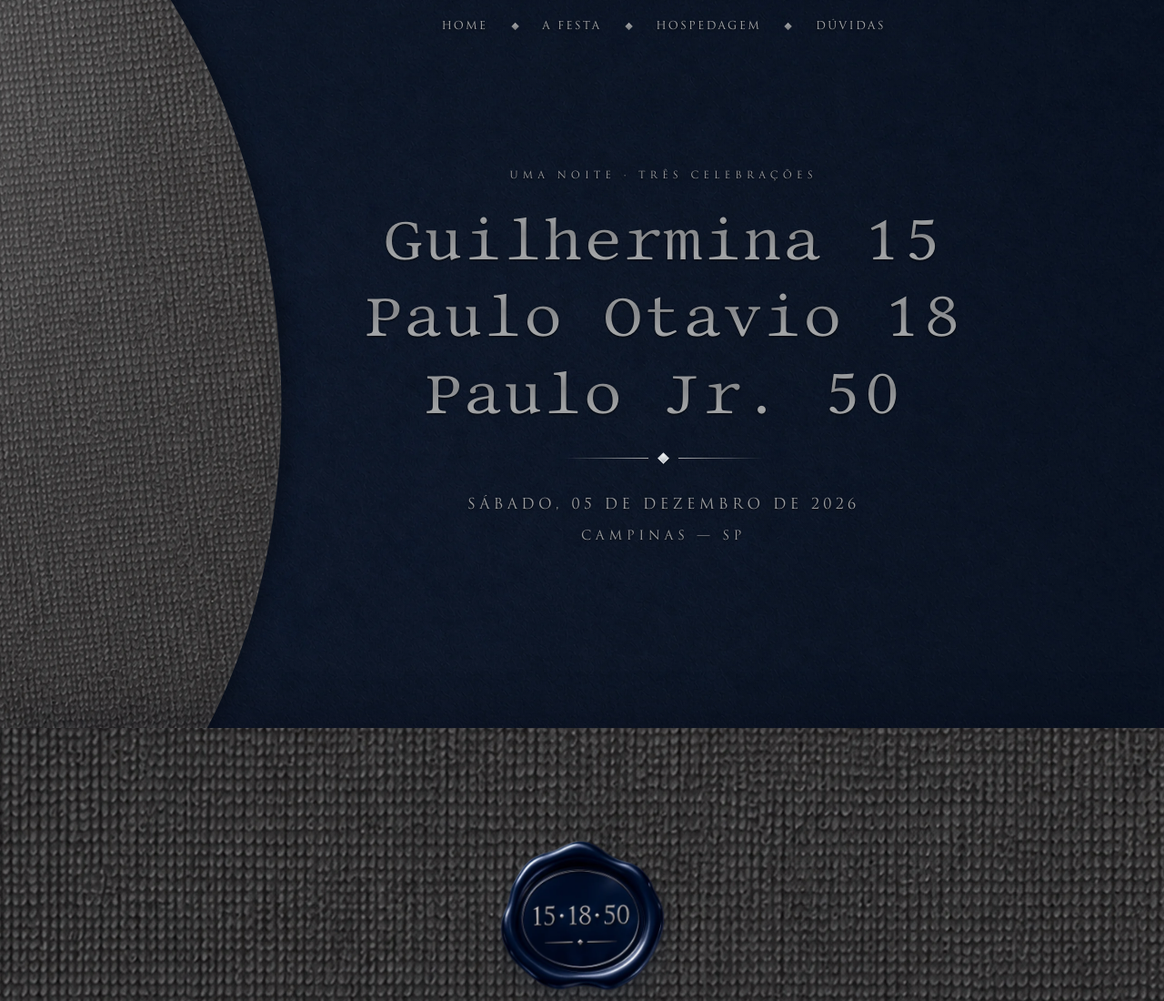
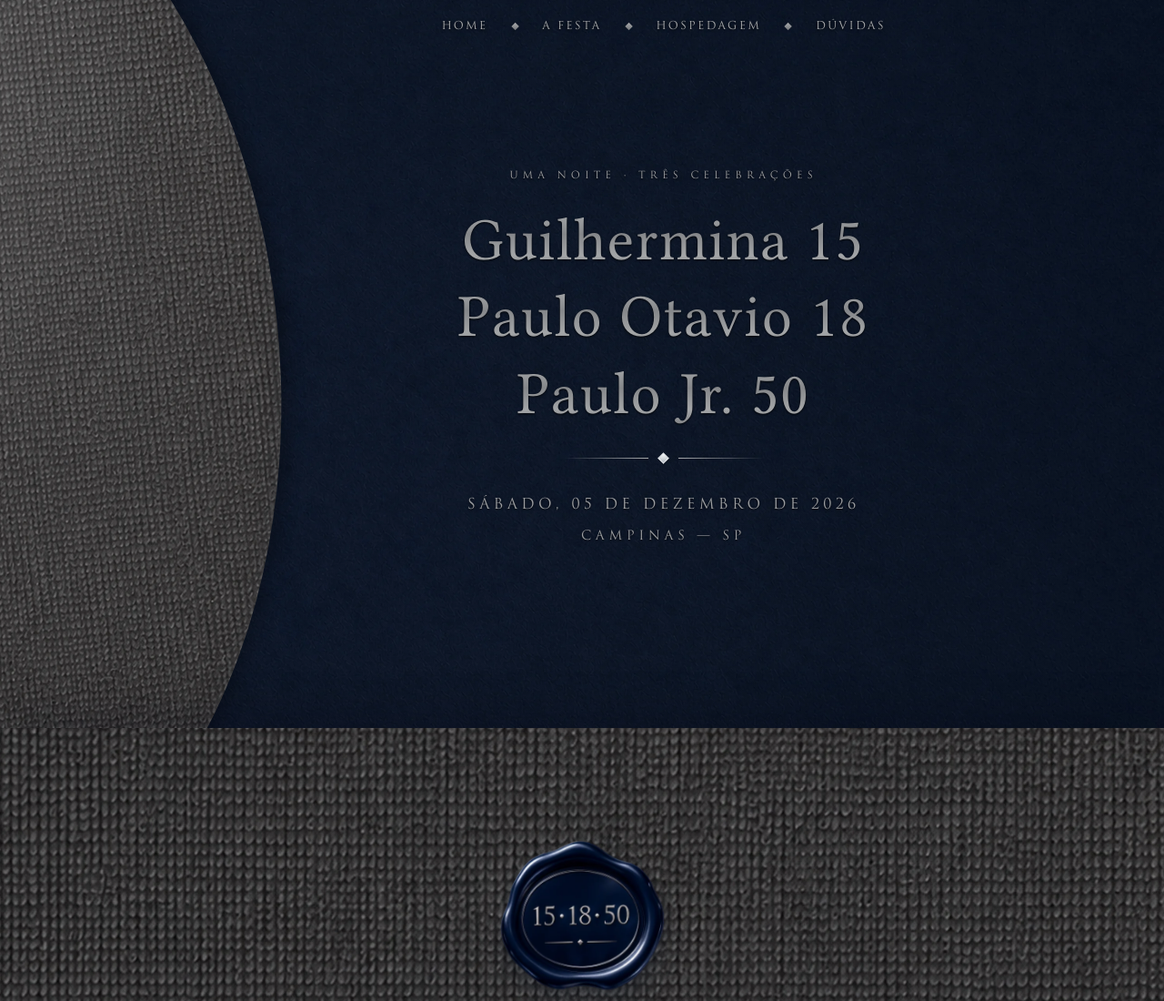
Before and after one commit to costanessa/gpp-dez2026, a plain HTML site: page index.html in a window 1280 px wide. Shown: the top 1100 px of the page at 91% size. Drawn offline with Linux system fonts and the light colour scheme.

Commit message:
Add files via upload

```diff
--- a/index.html
+++ b/index.html
@@ -10,12 +10,12 @@
   <link rel="preload" as="image" href="assets/azul-hero-desktop.webp?v=1" type="image/webp" media="(min-width:721px)" fetchpriority="high">
   <link rel="preload" as="image" href="assets/azul-hero-mobile.webp?v=1" type="image/webp" media="(max-width:720px)" fetchpriority="high">
   <link rel="preload" href="assets/trajan-pro-regular.ttf" as="font" type="font/ttf" crossorigin>
-  <link rel="preload" href="assets/lin-libertine-m.woff?v=2" as="font" type="font/woff" crossorigin>
+  <link rel="preload" href="assets/lin-libertine-regular.woff?v=3" as="font" type="font/woff" crossorigin>
   <script>document.documentElement.classList.add('js')</script>
   <style>
     @font-face{font-family:'Material Symbols Outlined';font-style:normal;font-weight:400;font-display:block;src:url('assets/material-symbols-outlined.ttf') format('truetype')}
     @font-face{font-family:'Trajan Pro';font-style:normal;font-weight:400;font-display:swap;src:url('assets/trajan-pro-regular.ttf') format('truetype')}
-    @font-face{font-family:'Lin Libertine M';font-style:normal;font-weight:400;font-display:swap;src:url('assets/lin-libertine-m.woff?v=2') format('woff')}
+    @font-face{font-family:'Lin Libertine';font-style:normal;font-weight:400;font-display:swap;src:url('assets/lin-libertine-regular.woff?v=3') format('woff')}
     :root{--navy:#10203d;--deep:#061326;--silver:#cfd6de;--bright:#f4f5f6;--muted:#9aa4b1;--ink:#1c2b45;--paper:#c7c6c3}
     *{box-sizing:border-box}html{scroll-behavior:smooth}body{margin:0;background:var(--navy);font-family:'Trajan Pro',Georgia,serif;color:var(--silver);letter-spacing:.02em}section:not(.hero){content-visibility:auto;contain-intrinsic-size:auto 900px}
     a{color:inherit}.nav{position:fixed;inset:0 0 auto;z-index:20;padding:22px 24px;transition:.3s}.nav.solid{background:rgba(16,32,61,.94);box-shadow:0 1px rgba(207,214,222,.12)}
@@ -24,7 +24,7 @@
     section{position:relative;padding:108px 24px;isolation:isolate;overflow:hidden}.hero{position:sticky;top:0;z-index:0;height:100vh;min-height:620px;display:grid;place-items:center;text-align:center;background-color:#07162b;background-image:radial-gradient(ellipse at 58% 36%,rgba(31,58,96,.36) 0%,rgba(16,36,66,.18) 42%,transparent 68%),radial-gradient(ellipse at 88% 80%,rgba(0,0,0,.55) 0%,transparent 72%),linear-gradient(118deg,#0b1f3a 0%,#07162b 58%,#030b17 100%)}.hero~section{z-index:2}.arrival{box-shadow:0 -18px 42px rgba(2,9,18,.18)}
     .hero:after,.dark:after,.light:after{content:"";position:absolute;inset:0;z-index:-1;pointer-events:none;opacity:.34;background-image:repeating-linear-gradient(101deg,transparent 0 2px,rgba(255,255,255,.025) 2px 3px,transparent 3px 7px),repeating-linear-gradient(12deg,rgba(0,0,0,.035) 0 1px,transparent 1px 5px);mix-blend-mode:overlay}.hero:after{display:none}
     .hero:before{content:"";position:absolute;z-index:0;top:-31%;bottom:-31%;left:-49vw;width:73vw;border-radius:50%;transform:rotate(-6deg);background-color:#bfc0c1;background-image:radial-gradient(ellipse at 62% 25%,rgba(255,255,255,.58) 0%,rgba(255,255,255,.2) 32%,transparent 66%),linear-gradient(115deg,rgba(255,255,255,.3) 0%,transparent 34%,rgba(82,88,96,.14) 70%,rgba(255,255,255,.16) 100%),url('assets/circulo-hero-desktop.webp');background-position:center,center,center;background-size:100% 100%,100% 100%,100% auto;background-repeat:no-repeat;box-shadow:8px 0 18px rgba(0,0,0,.28),inset -8px 0 15px rgba(45,50,55,.16),inset 7px 0 14px rgba(255,255,255,.34)}
-    .hero-content{position:relative;z-index:1;max-width:820px;margin-left:14vw}.eyebrow{font-family:'Trajan Pro',Georgia,serif;font-size:11px;letter-spacing:5px;color:#aeb8c5;margin:0 0 22px}.eyebrow i{font-style:normal}.hero h1{margin:0;font-family:'Lin Libertine M',Georgia,serif;font-weight:400;font-size:clamp(38px,5.6vw,66px);line-height:1.28;letter-spacing:.025em;color:#eef0f2}.hero h1 span{display:block;background:linear-gradient(180deg,#fff 5%,#c8cdd2 34%,#f7f8f8 61%,#aeb4bb 83%,#e7e9eb 100%);-webkit-background-clip:text;background-clip:text;-webkit-text-fill-color:transparent;text-shadow:0 1px 0 rgba(255,255,255,.22);filter:drop-shadow(0 1px 1px rgba(0,0,0,.72)) drop-shadow(0 2px 3px rgba(0,0,0,.28)) drop-shadow(0 0 10px rgba(235,241,248,.12))}.date{font-size:clamp(12px,1.6vw,16px);letter-spacing:4.2px;color:#e0e3e7}.date .weekday:after{content:", "}.city{font-size:clamp(11px,1.3vw,14px);letter-spacing:4.5px;color:#c1c8d0}.city .city-separator:before{content:" — "}.scroll-cue{position:absolute;z-index:2;bottom:24px;left:calc(50% + 7vw);display:flex;flex-direction:column;align-items:center;gap:9px;color:#dce1e7;font-size:10px;letter-spacing:3px;text-decoration:none}.scroll-cue span{width:1px;height:54px;background:linear-gradient(#dce1e7,transparent);position:relative}.scroll-cue span:after{content:"";position:absolute;bottom:0;left:-3px;width:6px;height:6px;border-right:1px solid #fff;border-bottom:1px solid #fff;transform:rotate(45deg)}
+    .hero-content{position:relative;z-index:1;max-width:820px;margin-left:14vw}.eyebrow{font-family:'Trajan Pro',Georgia,serif;font-size:11px;letter-spacing:5px;color:#aeb8c5;margin:0 0 22px}.eyebrow i{font-style:normal}.hero h1{margin:0;font-family:'Lin Libertine',Georgia,serif;font-weight:400;font-size:clamp(38px,5.6vw,66px);line-height:1.28;letter-spacing:.025em;color:#eef0f2}.hero h1 span{display:block;background:linear-gradient(180deg,#fff 5%,#c8cdd2 34%,#f7f8f8 61%,#aeb4bb 83%,#e7e9eb 100%);-webkit-background-clip:text;background-clip:text;-webkit-text-fill-color:transparent;text-shadow:0 1px 0 rgba(255,255,255,.22);filter:drop-shadow(0 1px 1px rgba(0,0,0,.72)) drop-shadow(0 2px 3px rgba(0,0,0,.28)) drop-shadow(0 0 10px rgba(235,241,248,.12))}.date{font-size:clamp(12px,1.6vw,16px);letter-spacing:4.2px;color:#e0e3e7}.date .weekday:after{content:", "}.city{font-size:clamp(11px,1.3vw,14px);letter-spacing:4.5px;color:#c1c8d0}.city .city-separator:before{content:" — "}.scroll-cue{position:absolute;z-index:2;bottom:24px;left:calc(50% + 7vw);display:flex;flex-direction:column;align-items:center;gap:9px;color:#dce1e7;font-size:10px;letter-spacing:3px;text-decoration:none}.scroll-cue span{width:1px;height:54px;background:linear-gradient(#dce1e7,transparent);position:relative}.scroll-cue span:after{content:"";position:absolute;bottom:0;left:-3px;width:6px;height:6px;border-right:1px solid #fff;border-bottom:1px solid #fff;transform:rotate(45deg)}
     .ornament{display:flex;align-items:center;justify-content:center;gap:12px;width:min(220px,60%);margin:24px auto 38px}.ornament i{flex:1;height:1px;background:linear-gradient(90deg,transparent,currentColor)}.ornament i:last-child{background:linear-gradient(90deg,currentColor,transparent)}.ornament b{width:9px;height:9px;background:linear-gradient(135deg,#f8f9fa,#aeb5bd);border:1px solid rgba(255,255,255,.28);transform:rotate(45deg);box-shadow:1px 1px 1px rgba(0,0,0,.22)}.light .ornament b{background:linear-gradient(135deg,#53627a,#17263f);border-color:rgba(255,255,255,.18);box-shadow:1px 1px 1px rgba(0,0,0,.16)}
     .light{color:var(--ink);background-color:#bfc0c1;background-image:linear-gradient(rgba(242,243,243,.22),rgba(242,243,243,.22)),url('assets/fundo-secoes-desktop.webp');background-position:center;background-size:cover;background-repeat:no-repeat}.light:after{display:none}.arrival{background-image:linear-gradient(rgba(242,243,243,.22),rgba(242,243,243,.22)),url('assets/esta-chegando-desktop.webp');background-position:center;background-size:cover;background-repeat:no-repeat}.hospitality{background-position:center;background-size:cover}.dark{background-color:#07162b;background-image:radial-gradient(ellipse at 58% 36%,rgba(31,58,96,.36) 0%,rgba(16,36,66,.18) 42%,transparent 68%),radial-gradient(ellipse at 88% 80%,rgba(0,0,0,.55) 0%,transparent 72%),linear-gradient(118deg,#0b1f3a 0%,#07162b 58%,#030b17 100%);background-size:100% 100%;background-repeat:no-repeat}.dark:after{display:none}
     h2{margin:0;text-align:center;font-weight:400;font-size:clamp(34px,4.7vw,50px);letter-spacing:2px}.dark h2{background:linear-gradient(180deg,#fff 5%,#c8cdd2 34%,#f7f8f8 61%,#aeb4bb 83%,#e7e9eb 100%);-webkit-background-clip:text;background-clip:text;-webkit-text-fill-color:transparent;text-shadow:0 1px 0 rgba(255,255,255,.22);filter:drop-shadow(0 1px 1px rgba(0,0,0,.72)) drop-shadow(0 2px 3px rgba(0,0,0,.28)) drop-shadow(0 0 10px rgba(235,241,248,.12))}.center{max-width:720px;margin:auto;text-align:center}.letter{display:flex;flex-direction:column;gap:14px;font-size:17px;line-height:1.72}.letter p{margin:0}.keep-name{white-space:nowrap}.signature{margin-top:8px;font-style:italic}.frame{position:relative;width:min(690px,100%);margin:52px auto 0;padding:18px;border:1px solid currentColor;box-shadow:0 22px 55px rgba(0,0,0,.22),inset 0 0 24px rgba(255,255,255,.04);background:rgba(5,15,29,.05);backdrop-filter:blur(2px)}.frame:before{content:"";position:absolute;inset:7px;border:1px solid currentColor;opacity:.52;pointer-events:none}.frame:after{content:"";position:absolute;z-index:2;top:-5px;left:50%;width:9px;height:9px;padding:0;background:linear-gradient(135deg,#526178,#17263f);border:1px solid rgba(255,255,255,.22);transform:translateX(-50%) rotate(45deg);box-shadow:1px 1px 1px rgba(0,0,0,.16)}.dark .frame:after{background:linear-gradient(135deg,#f8f9fa,#aeb5bd);border-color:rgba(255,255,255,.28);box-shadow:1px 1px 1px rgba(0,0,0,.22)}.frame>*{position:relative}
@@ -75,6 +75,7 @@
     /* Textos corridos levemente maiores, sem alterar nomes ou títulos. */
     .letter{font-size:19px;line-height:1.75}.party-intro,.hospitality-intro{font-size:17px}.party-value{font-size:18px}.hotel-info span{font-size:13px}.hotel-promo span{font-size:12px}.contact span{font-size:15px}
     @media(max-width:720px){.letter{font-size:18px}.party-intro,.hospitality-intro{font-size:16px}.party-value{font-size:17px}}
+    @media(max-width:720px){.hero h1{font-size:clamp(31px,8.8vw,42px);line-height:1.3}.hero h1 span{white-space:nowrap}}
     .js .reveal{opacity:0;translate:0 24px;transition:opacity .8s cubic-bezier(.22,.61,.36,1),translate .8s cubic-bezier(.22,.61,.36,1);transition-delay:var(--reveal-delay,0ms);will-change:opacity,translate}.js .reveal.is-visible{opacity:1;translate:0 0}.js .reveal.reveal-soft{translate:0 14px}@media(prefers-reduced-motion:reduce){.js .reveal,.js .reveal.reveal-soft{opacity:1;translate:none;transition:none}}
   </style>
 </head>
```
Also changed, not shown: assets/lin-libertine-regular.woff (added).
